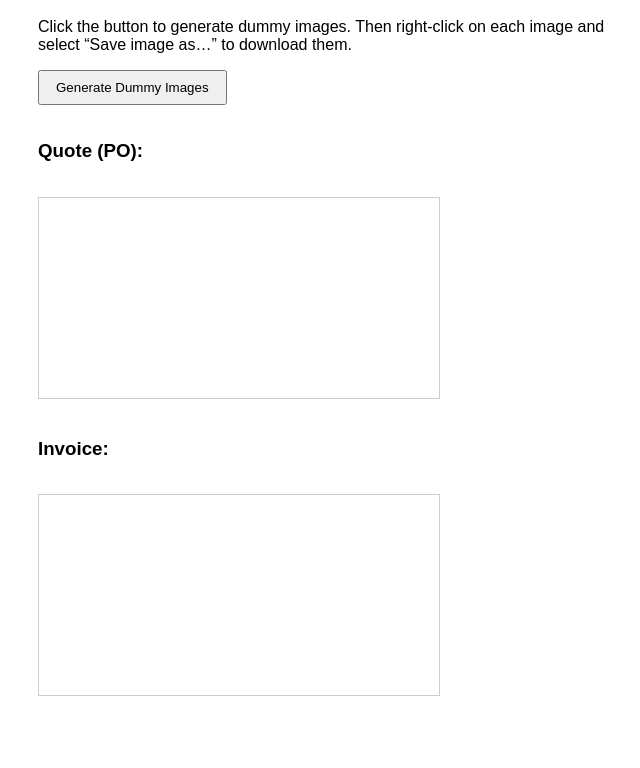
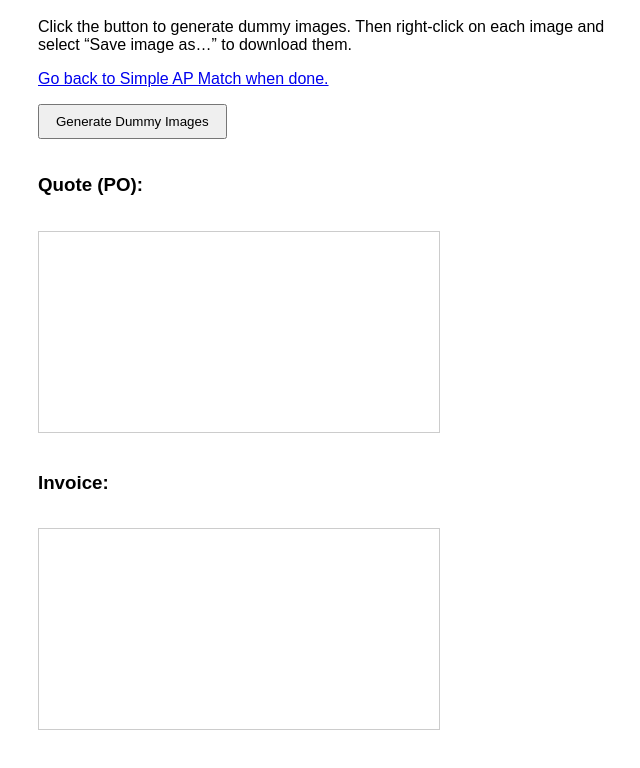
Before and after one commit to cindy-ip/simple-ap-matcher, a plain HTML site: page dummy.html in a window 1280 px wide. Shown: the part 72-840 px from the top of the page, without its empty margins (302-942 px from the left). Drawn offline with Linux system fonts and the light colour scheme.

Commit message:
Update dummy.html

```diff
--- a/dummy.html
+++ b/dummy.html
@@ -12,6 +12,7 @@
 <body>
   <h1>Dummy Quote & Invoice Generator</h1>
   <p>Click the button to generate dummy images. Then right-click on each image and select “Save image as…” to download them.</p>
+  <p><a href="index.html">Go back to Simple AP Match when done.</a></p>
   <button id="generateBtn">Generate Dummy Images</button>
 
   <div>
```
